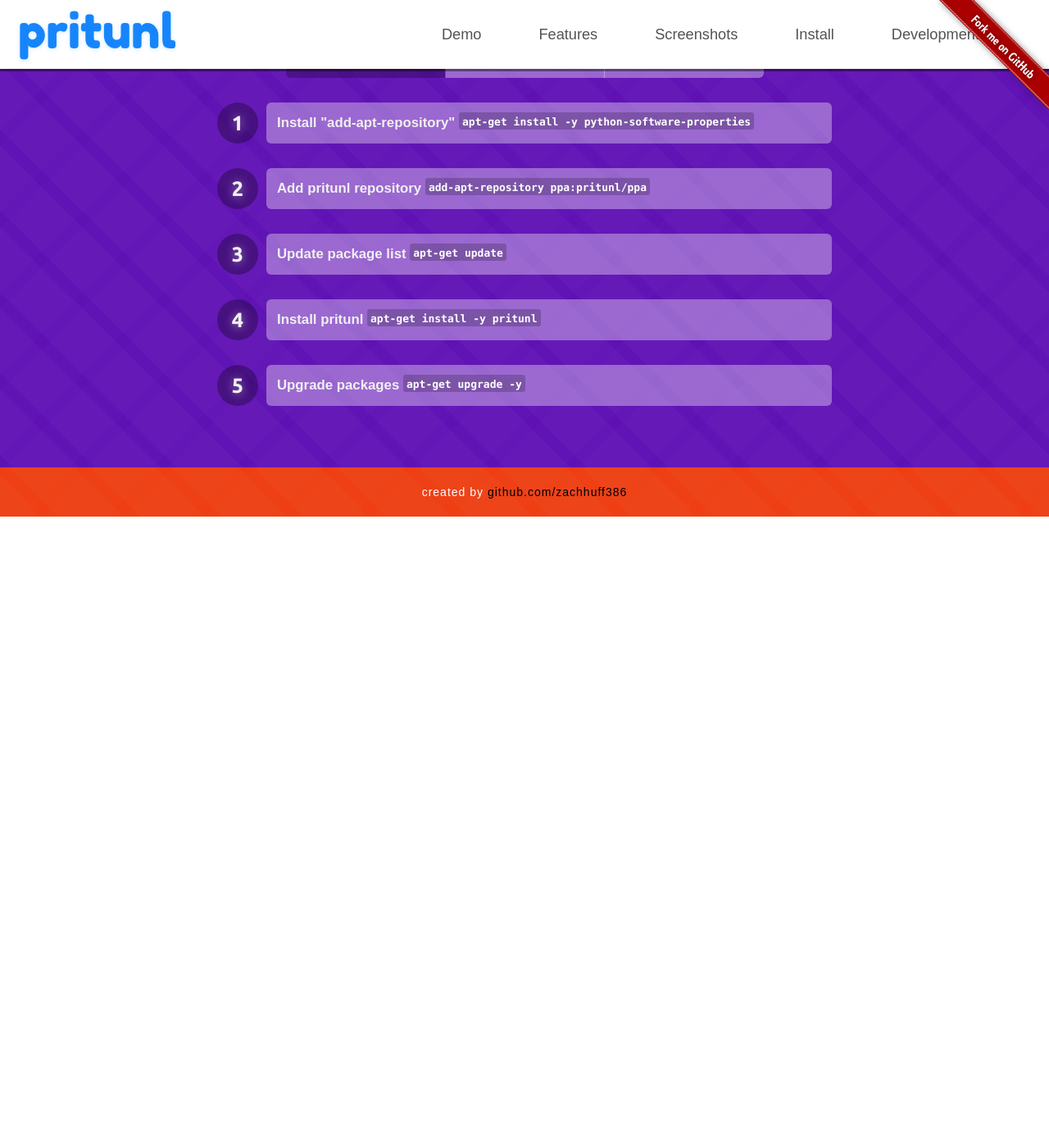
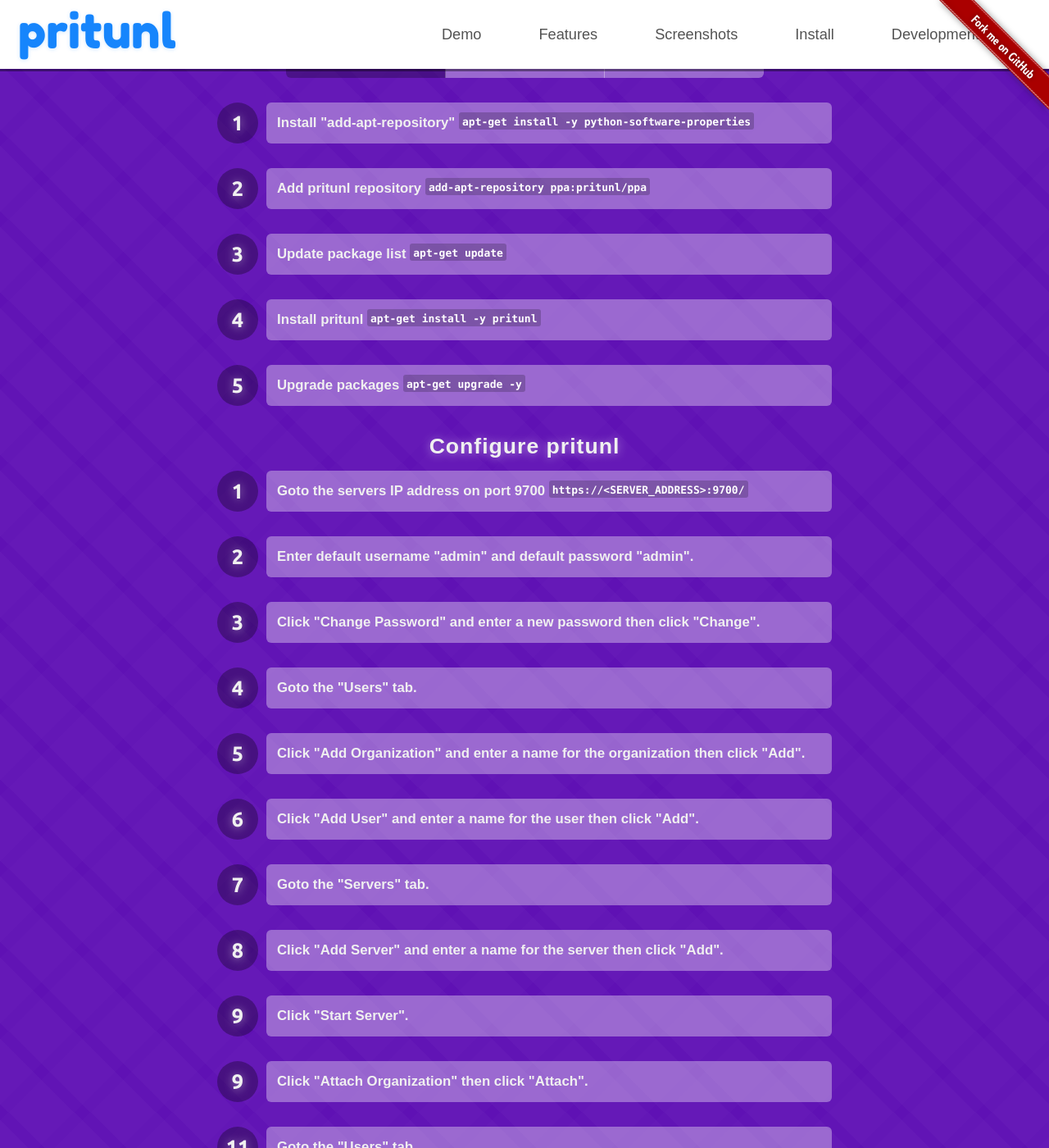
Before and after one commit to pritunl/pritunl.github.io, a Jekyll site: the page built from index.html, in a window 1280 px wide and 1400 px high, scrolled down 3102 px. Shown: the whole window at 82% size. Built offline with Jekyll 4.4.1, drawn with Linux system fonts in a browser that asks for light colours; nearby versions of some CDN libraries; Markdown is read by kramdown in place of the engine named in the settings; before the commit the page ends 3732 px from its top, so only the background shows below that; some of the changed text lies outside the part shown.

Commit message:
Add pritunl instructions

```diff
--- a/css/main.css
+++ b/css/main.css
@@ -428,3 +428,7 @@
   border-radius: 3px;
   background-color: rgba(0, 0, 0, 0.2);
 }
+
+.conf-instructions .install-point:first-child {
+  padding-top: 0;
+}
--- a/index.html
+++ b/index.html
@@ -466,6 +466,106 @@
             </div>
           </div>
         </div>
+        <h2 class="install-header">Configure pritunl</h2>
+        <div class="conf-instructions">
+          <div class="install-point clearfix">
+            <div class="install-point-label header">
+              <span>1</span>
+            </div>
+            <div class="install-point-description">
+              <span>Goto the servers IP address on port 9700</span>
+              <pre>https://&#60;SERVER_ADDRESS&#62;:9700/</pre>
+            </div>
+          </div>
+          <div class="install-point clearfix">
+            <div class="install-point-label header">
+              <span>2</span>
+            </div>
+            <div class="install-point-description">
+              Enter default username "admin" and default password "admin".
+            </div>
+          </div>
+          <div class="install-point clearfix">
+            <div class="install-point-label header">
+              <span>3</span>
+            </div>
+            <div class="install-point-description">
+              Click "Change Password" and enter a new password then click "Change".
+            </div>
+          </div>
+          <div class="install-point clearfix">
+            <div class="install-point-label header">
+              <span>4</span>
+            </div>
+            <div class="install-point-description">
+              Goto the "Users" tab.
+            </div>
+          </div>
+          <div class="install-point clearfix">
+            <div class="install-point-label header">
+              <span>5</span>
+            </div>
+            <div class="install-point-description">
+              Click "Add Organization" and enter a name for the organization then click "Add".
+            </div>
+          </div>
+          <div class="install-point clearfix">
+            <div class="install-point-label header">
+              <span>6</span>
+            </div>
+            <div class="install-point-description">
+              Click "Add User" and enter a name for the user then click "Add".
+            </div>
+          </div>
+          <div class="install-point clearfix">
+            <div class="install-point-label header">
+              <span>7</span>
+            </div>
+            <div class="install-point-description">
+              Goto the "Servers" tab.
+            </div>
+          </div>
+          <div class="install-point clearfix">
+            <div class="install-point-label header">
+              <span>8</span>
+            </div>
+            <div class="install-point-description">
+              Click "Add Server" and enter a name for the server then click "Add".
+            </div>
+          </div>
+          <div class="install-point clearfix">
+            <div class="install-point-label header">
+              <span>9</span>
+            </div>
+            <div class="install-point-description">
+              Click "Start Server".
+            </div>
+          </div>
+          <div class="install-point clearfix">
+            <div class="install-point-label header">
+              <span>9</span>
+            </div>
+            <div class="install-point-description">
+              Click "Attach Organization" then click "Attach".
+            </div>
+          </div>
+          <div class="install-point clearfix">
+            <div class="install-point-label header">
+              <span>11</span>
+            </div>
+            <div class="install-point-description">
+              Goto the "Users" tab.
+            </div>
+          </div>
+          <div class="install-point clearfix">
+            <div class="install-point-label header">
+              <span>12</span>
+            </div>
+            <div class="install-point-description">
+              Click the icon on the far right of the user created early to download the key.
+            </div>
+          </div>
+        </div>
       </div>
     </div>
     <div class="row">
```
